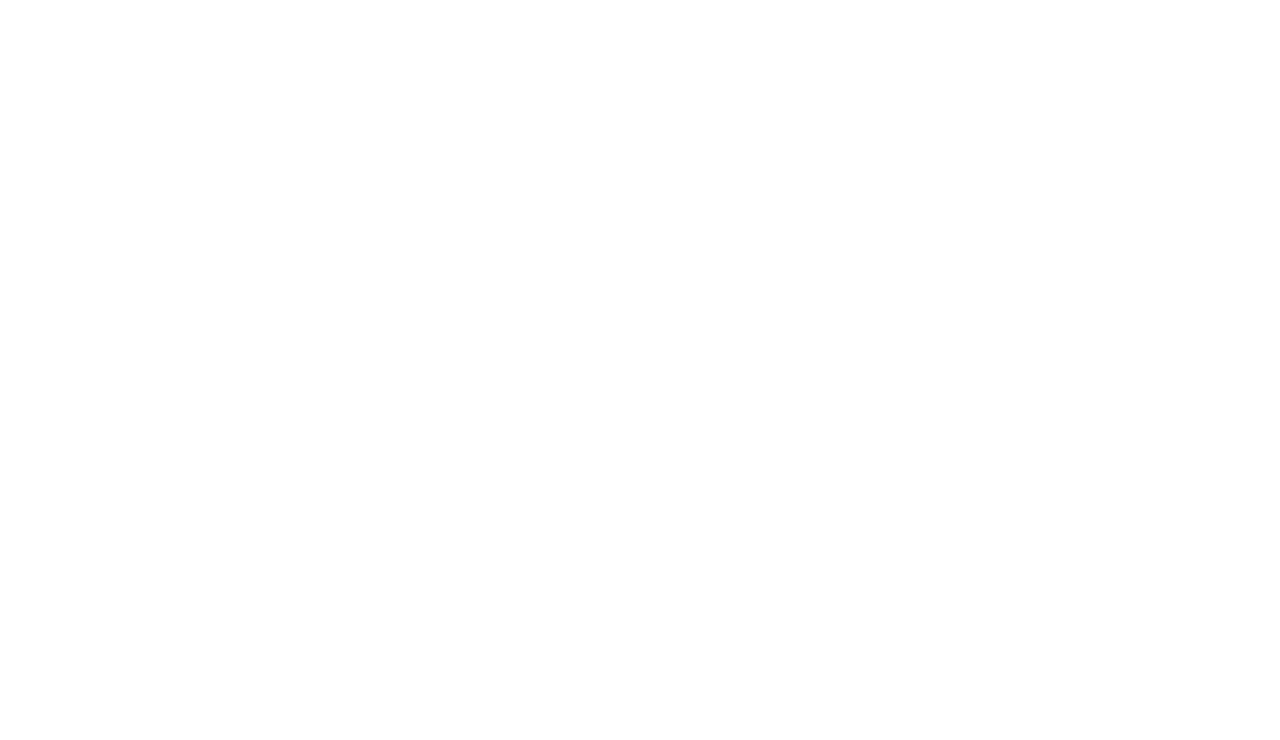
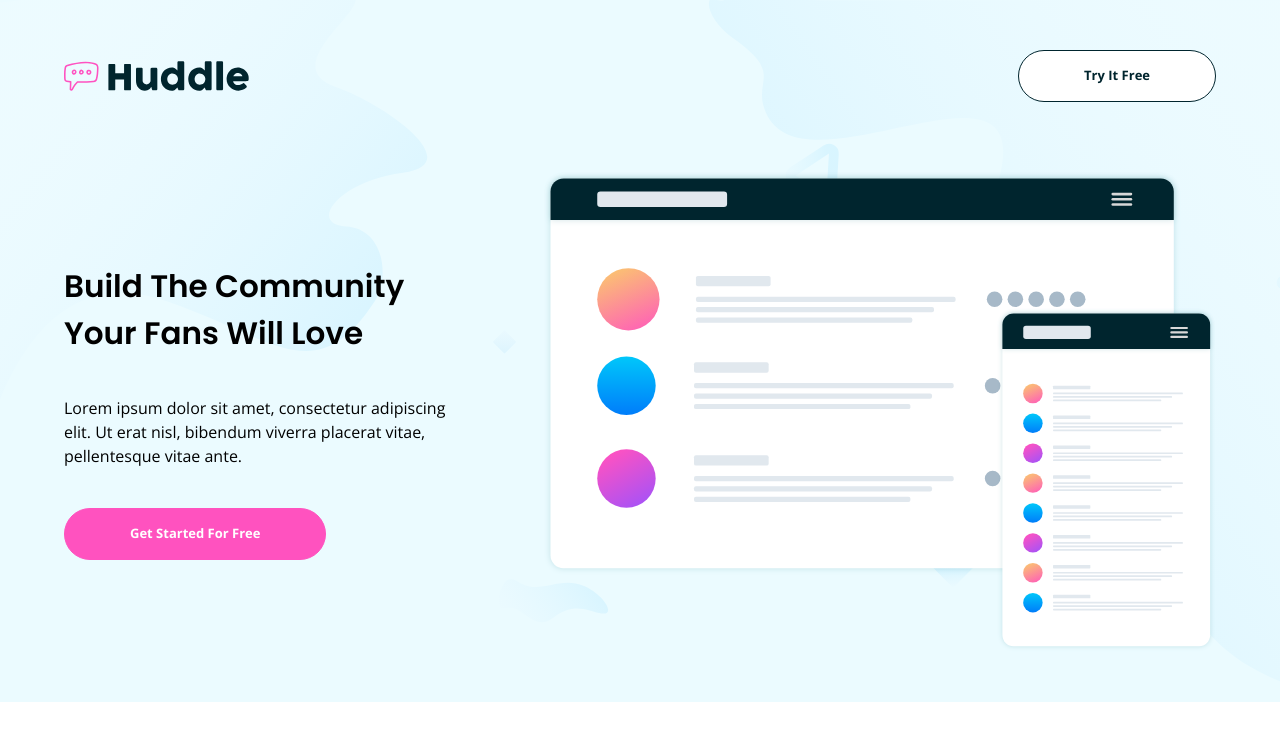
Before and after one commit to brunoclx/landing-page-huddle, a plain HTML site: page index.html in a window 1280 px wide. Drawn offline with nearby package versions, Linux system fonts and the light colour scheme.

Commit message:
Comecei a desenvolver a página. O header e o hero estão porntos, mas ainda falta justar a sombra do botão no header.

```diff
--- /dev/null
+++ b/assets/css/estilos.scss
@@ -0,0 +1,77 @@
+/* Fontes */
+@import url('https://fonts.googleapis.com/css2?family=Open+Sans:ital,wght@0,300..800;1,300..800&family=Poppins:wght@600&display=swap');
+
+/* Cores */
+$branco: #fff;
+$paleCyan: #ebfbff;
+$darkCyan: #00252e;
+$pink: #ff52bf;
+
+/*Elementos padrão*/
+@mixin btn ($corFundo, $corTexto, $corBorda){
+    color: $corTexto;
+    background-color: $corFundo;
+    border: 1px solid $corBorda;
+    border-radius: 34px;
+    padding: 15px 65px;
+    text-decoration: none;
+    font-weight: 700;
+    font-size: 0.8125em;
+    text-transform: capitalize;
+    display: inline-block;
+}
+
+h1, h2, h3, h4, h5, h6{
+    font-family: "Poppins", sans-serif;
+    font-weight: 600;
+    font-style: normal;
+    text-transform: capitalize;
+}
+
+$espaco-mb: 40px;
+
+
+/* Elementos */
+body{
+    font-family: "Open Sans", sans-serif;
+    font-weight: 400;
+    font-style: normal;
+    font-size: 16px;
+}
+
+
+header{
+    background: url('../imagens/bg-hero-desktop.svg') no-repeat $paleCyan;
+    background-size: cover;
+    .topo{
+        img{
+            height: 30px;
+            width: auto;
+        }
+        nav{
+            a{
+                @include btn($branco, $darkCyan, $darkCyan)
+            }
+        }
+    }
+    .hero{
+        padding-top: 70px;
+        .txt-hero{
+            margin-right: 80px;
+            h2{
+                font-size: 1.94em;
+                line-height: 1.5em;
+                margin-bottom: $espaco-mb;
+            }
+            p{
+                margin-bottom: $espaco-mb;
+            }
+            a{
+                @include btn($pink, $branco, $pink)
+            }
+        }
+        img{
+            height: 480px;
+        }
+    }
+}
--- a/index.html
+++ b/index.html
@@ -3,9 +3,31 @@
 <head>
     <meta charset="UTF-8">
     <meta name="viewport" content="width=device-width, initial-scale=1.0">
-    <title>Landing Page</title>
+    <title>Landing Page Huddle</title>
+    <script src="https://cdn.tailwindcss.com"></script>
+    <link rel="stylesheet" href="assets/css/estilos.css">
 </head>
 <body>
-
+    <h1 class="sr-only">Bem vindo a Huddle</h1>
+    <header class="max-full py-[50px]">
+        <div class="container max-w-6xl mx-auto topo flex justify-between items-center">
+            <img src="assets/imagens/logo.svg" alt="Logo da Huddle">
+            <nav>
+                <ul>
+                    <li><a href="http://" target="_blank" rel="noopener noreferrer">Try it free</a></li>
+                </ul>
+            </nav>
+        </div>
+        <section class="hero container max-w-6xl mx-auto flex justify-between items-center">
+            <div class="txt-hero">
+                <h2>Build the community Your Fans Will Love</h2>
+                <p>Lorem ipsum dolor sit amet, consectetur adipiscing elit. Ut erat nisl, bibendum viverra placerat vitae, pellentesque vitae ante.</p>
+                <a href="http://" target="_blank" rel="noopener noreferrer">Get started for free</a>
+            </div>
+            <img src="assets/imagens/illustration-mockups.svg" alt="" srcset="">
+        </section>
+    </header>
+    <main></main>
+    <footer></footer>
 </body>
 </html>
```
Also changed, not shown: assets/css/estilos.css (added), assets/imagens/bg-hero-desktop.svg (added), assets/imagens/bg-hero-mobile.svg (added), assets/imagens/favicon-32x32.png (added), assets/imagens/icon-email.svg (added), assets/imagens/icon-location.svg (added), assets/imagens/icon-phone.svg (added), assets/imagens/illustration-flowing-conversation.svg (added), assets/imagens/illustration-grow-together.svg (added), assets/imagens/illustration-mockups.svg (added), assets/imagens/illustration-your-users.svg (added), tailwind.config.js (added), 1 other file.
